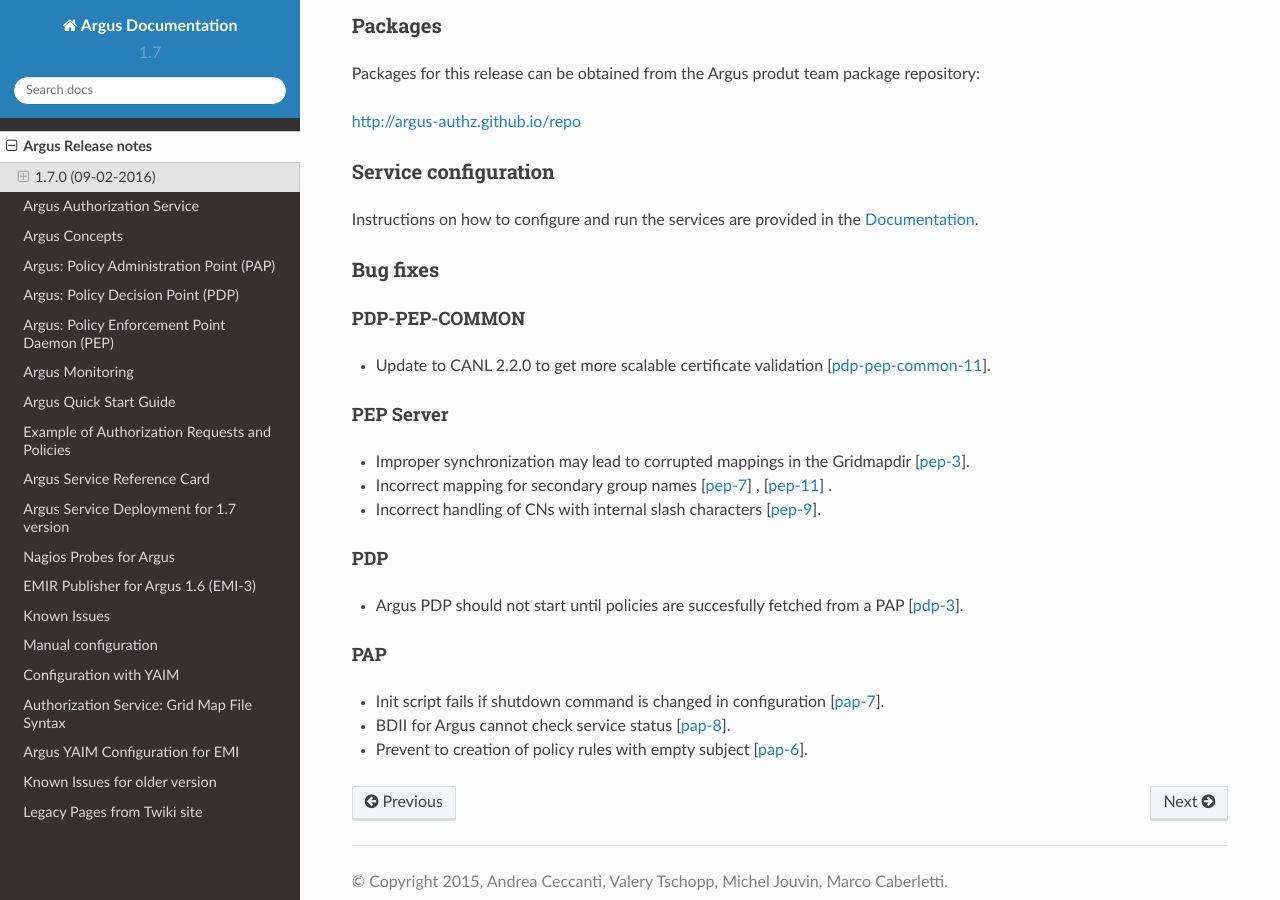
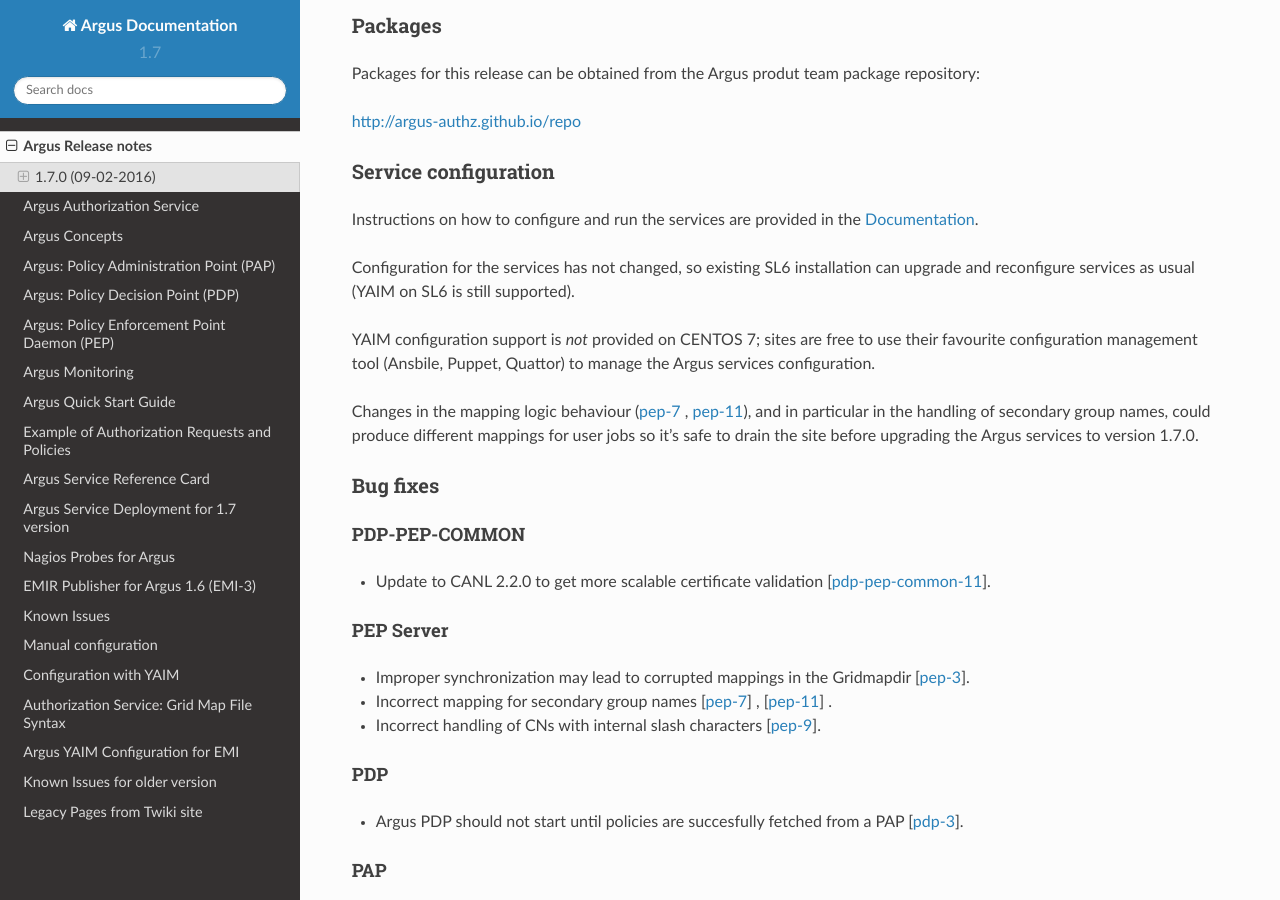
Before and after one commit to argus-authz/argus-documentation, a Sphinx documentation site: the page built from source/release_notes.rst, in a window 1280 px wide and 900 px high, scrolled down 564 px. Built offline with Sphinx 7.4.7 and the Read the Docs theme 2.0.0, drawn with Linux system fonts in a browser that asks for light colours.

Commit message:
Second draft for 1.7.0 release notes

```diff
--- a/source/release_notes.rst
+++ b/source/release_notes.rst
@@ -35,6 +35,18 @@
 ~~~~~~~~~~~~~~~~~~~~~
 
 Instructions on how to configure and run the services are provided in the `Documentation`_.
+
+Configuration for the services has not changed, so existing SL6 installation
+can upgrade and reconfigure services as usual (YAIM on SL6 is still supported).
+
+YAIM configuration support is *not* provided on CENTOS 7; sites are free to use
+their favourite configuration management tool (Ansbile, Puppet, Quattor) to
+manage the Argus services configuration.
+
+Changes in the mapping logic behaviour (`pep-7`_ , `pep-11`_), and in
+particular in the handling of secondary group names, could produce different
+mappings for user jobs so it's safe to drain the site before upgrading the
+Argus services to version 1.7.0.
 
 Bug fixes
 ~~~~~~~~~
```
